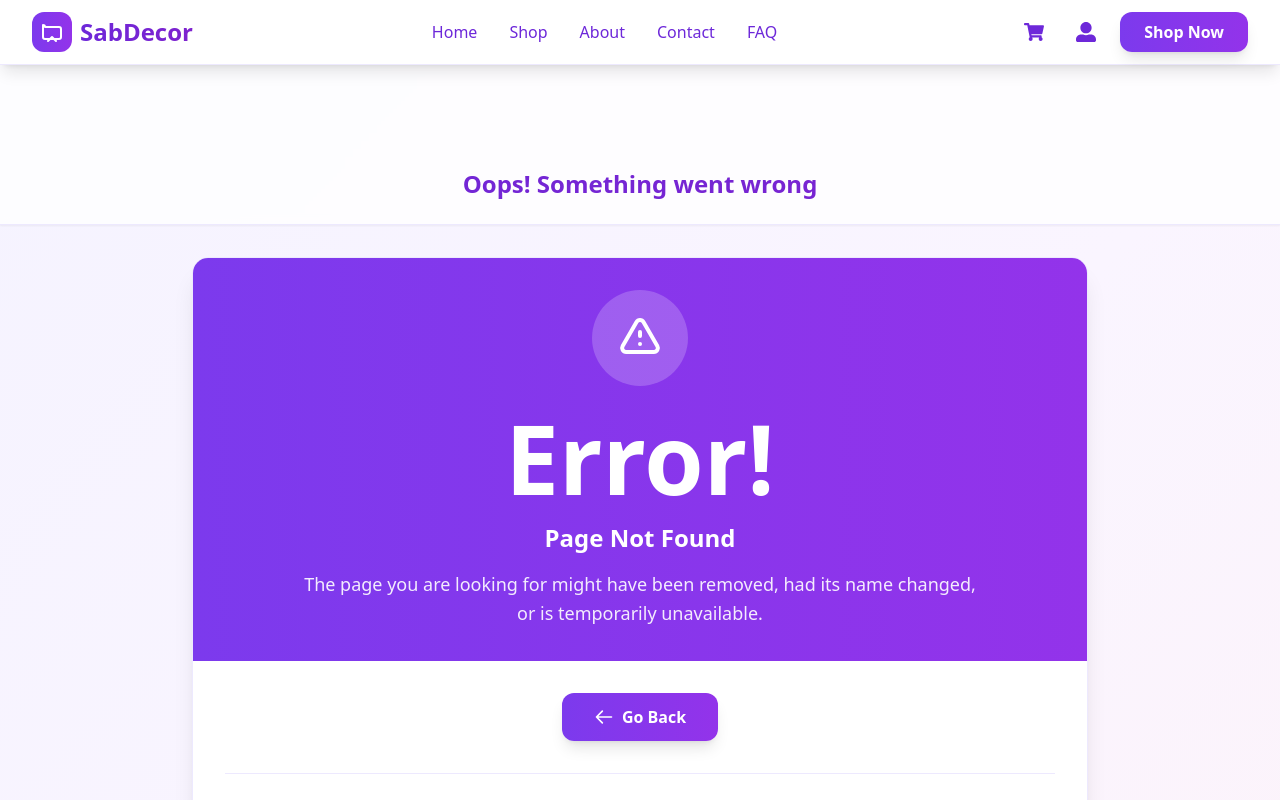
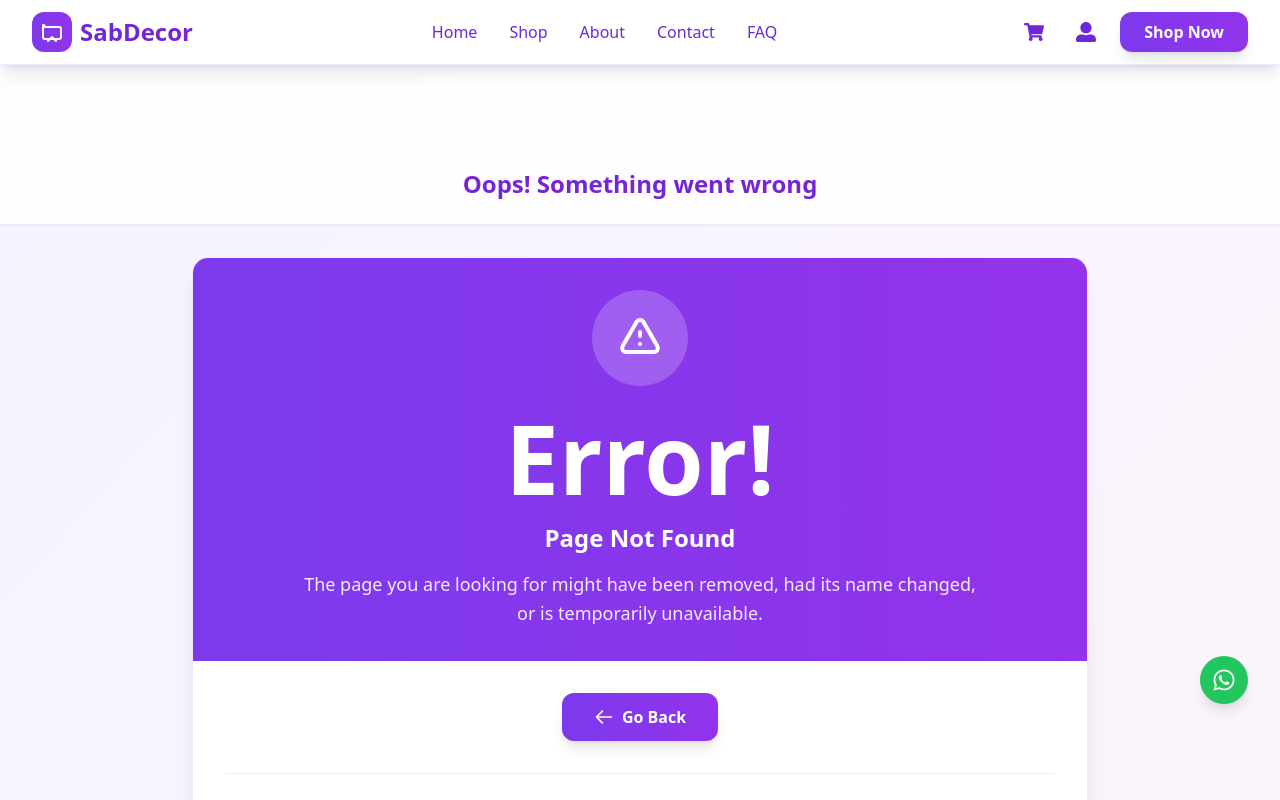
Before and after one commit to youssefsabir101/react-strapi-store, a React (Vite) app in the folder client/: page /PageNotFound in a window 1280 px wide. Shown: the top 800 px of the page. Built offline with nearby package versions, Linux system fonts and the light colour scheme.

Commit message:
add whatsap chat icon

```diff
--- a/client/src/App.jsx
+++ b/client/src/App.jsx
@@ -13,6 +13,7 @@ import Account from './components/account/Account';
 import Checkout from './components/cart/Checkout';
 import PageNotFound from './components/staticPages/PageNotFound';
 import BackToTopButton from './components/back-to-top-button'
+import WhatsAppButton from "./components/whatsapp-button"
 
 function App() {
   const [filter, setFilter] = useState("/api/products?populate=*")
@@ -35,6 +36,7 @@ function App() {
         </Routes>
       </BrowserRouter>
       <BackToTopButton />
+      <WhatsAppButton />
     </StoreContext.Provider>
     </>
   )
--- /dev/null
+++ b/client/src/components/whatsapp-button.jsx
@@ -0,0 +1,21 @@
+"use client"
+
+// Removed: import { MessageCircle } from 'lucide-react'
+import { FaWhatsapp } from "react-icons/fa" // Imported the WhatsApp icon from react-icons/fa
+
+export default function WhatsAppButton() {
+  const phoneNumber = "+212647804243"
+  const whatsappLink = `https://wa.me/${phoneNumber}` // Standard WhatsApp link
+
+  return (
+    <a
+      href={whatsappLink}
+      target="_blank" // Open in a new tab
+      rel="noopener noreferrer" // Security best practice for target="_blank"
+      className="fixed bottom-24 right-8 z-50 p-3 rounded-full bg-green-500 text-white shadow-lg hover:bg-green-600 transition-all duration-300 transform hover:scale-110 focus:outline-none focus:ring-4 focus:ring-green-300 flex items-center justify-center w-12 h-12"
+      aria-label="Chat on WhatsApp"
+    >
+      <FaWhatsapp className="w-6 h-6" /> {/* Replaced MessageCircle with FaWhatsapp */}
+    </a>
+  )
+}
```
